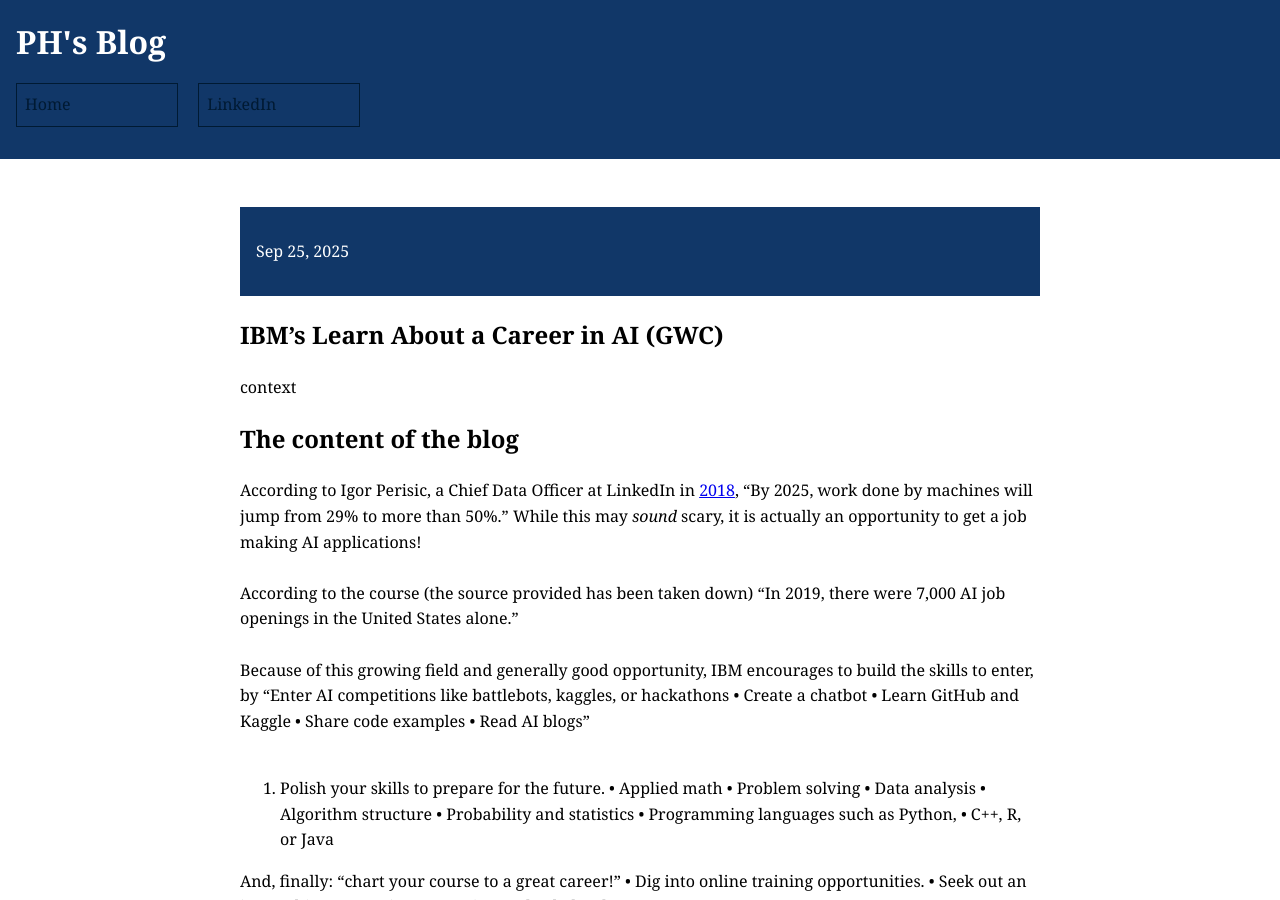
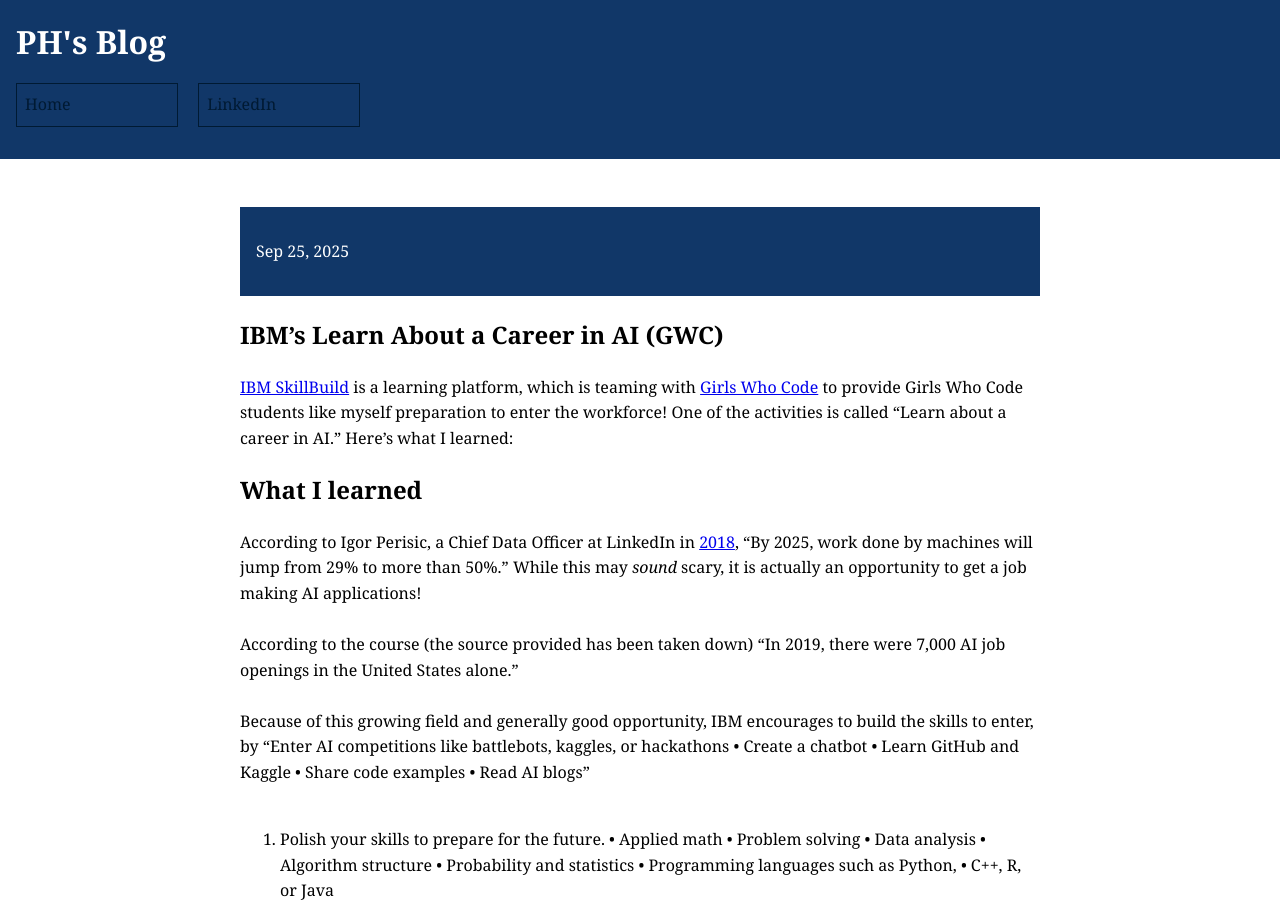
Before and after one commit to CaptainSapphire/PH-s-Blog, a Jekyll site: the page built from _posts/2025-09-25-IBM Learn about a career with AI girls who code.md, in a window 1280 px wide and 900 px high. Built offline with Jekyll 4.4.1, drawn with Linux system fonts in a browser that asks for light colours; our own code applies the rules of GitHub Pages for plain Markdown files.

Commit message:
Update 2025-09-25-IBM Learn about a career with AI girls who code.md

```diff
--- a/_posts/2025-09-25-IBM Learn about a career with AI girls who code.md
+++ b/_posts/2025-09-25-IBM Learn about a career with AI girls who code.md
@@ -1,7 +1,7 @@
 # IBM's Learn About a Career in AI (GWC)
-context
+[IBM SkillBuild](https://skillsbuild.org/) is a learning platform, which is teaming with [Girls Who Code](https://girlswhocode.com/) to provide Girls Who Code students like myself preparation to enter the workforce! One of the activities is called "Learn about a career in AI." Here's what I learned:
 
-## The content of the blog
+## What I learned
 According to Igor Perisic, a Chief Data Officer at LinkedIn in [2018](https://www.weforum.org/agenda/2018/09/artificial-intelligence-shaking-up-job-market/), "By 2025, work done by machines will jump from 29% to more than 50%." While this may *sound* scary, it is actually an opportunity to get a job making AI applications! <br><br>
 According to the course (the source provided has been taken down) "In 2019, there were 7,000 AI job openings in the United States alone." <br><br>
 Because of this growing field and generally good opportunity, IBM encourages to build the skills to enter, by
```
